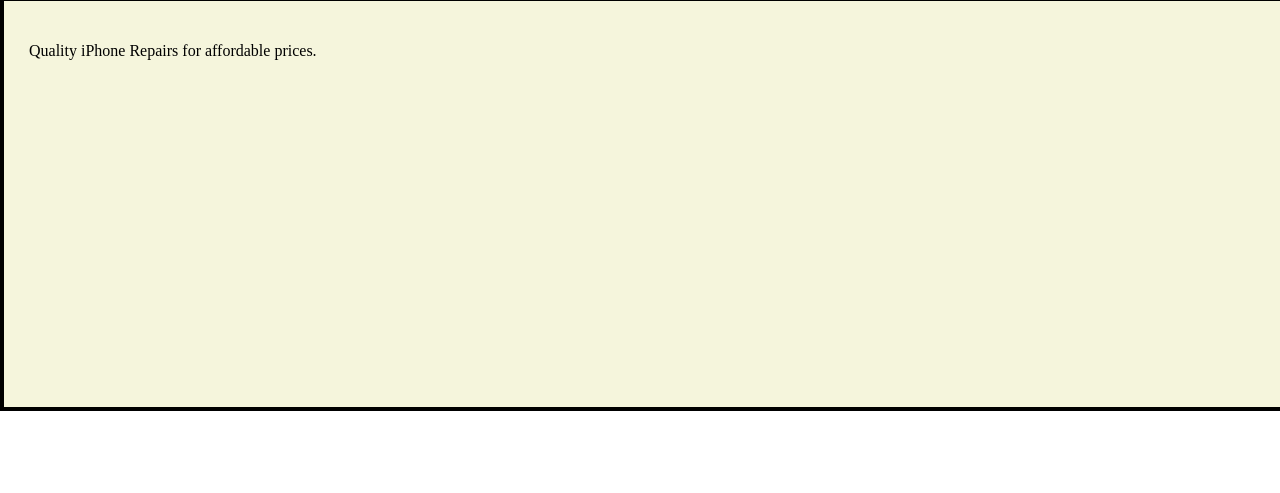
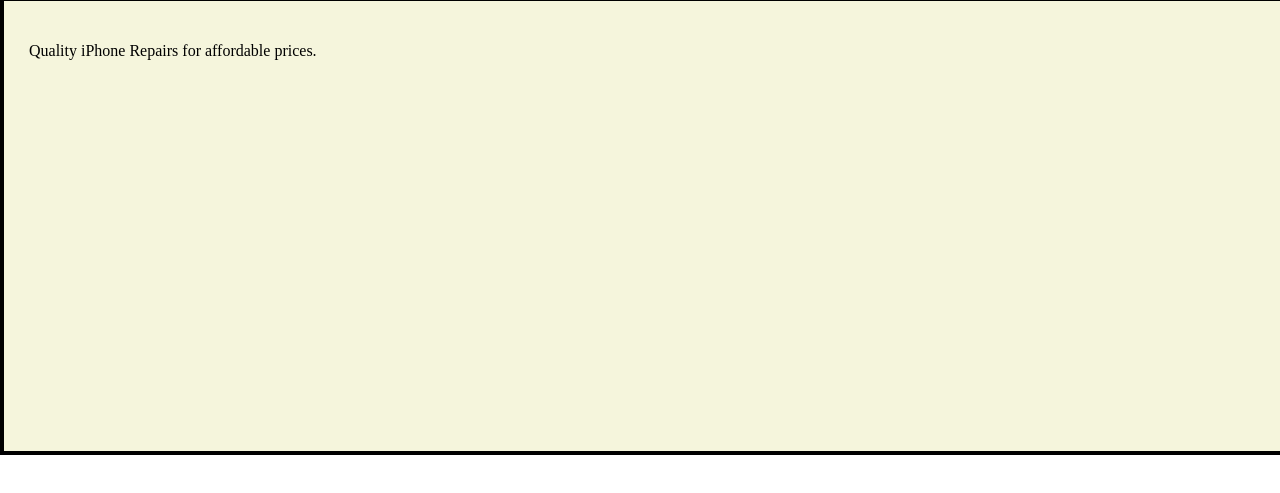
Before and after one commit to lwphonerepairs/lwphonerepairs, a plain HTML site: page index.html in a window 1280 px wide. Shown: the part 103-596 px from the top of the page. Drawn offline with Linux system fonts and the light colour scheme.

Commit message:
Update index.html

```diff
--- a/index.html
+++ b/index.html
@@ -18,7 +18,7 @@
   }
   .main-text {
    width: 96%;
-   height: 356px;
+   height: 400px;
    float: left;
    background-color: beige;
    border: 4px solid black;
```
